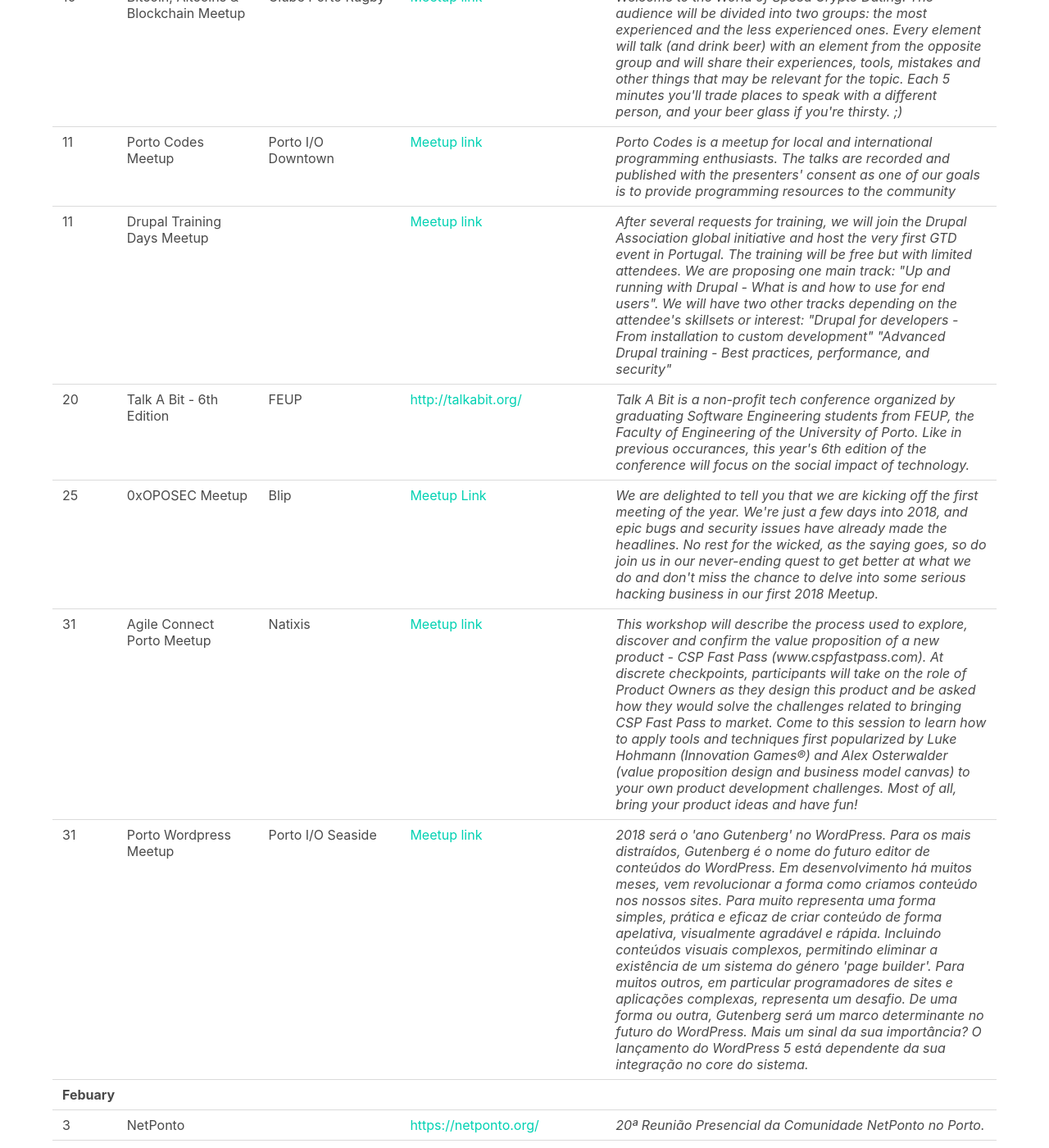
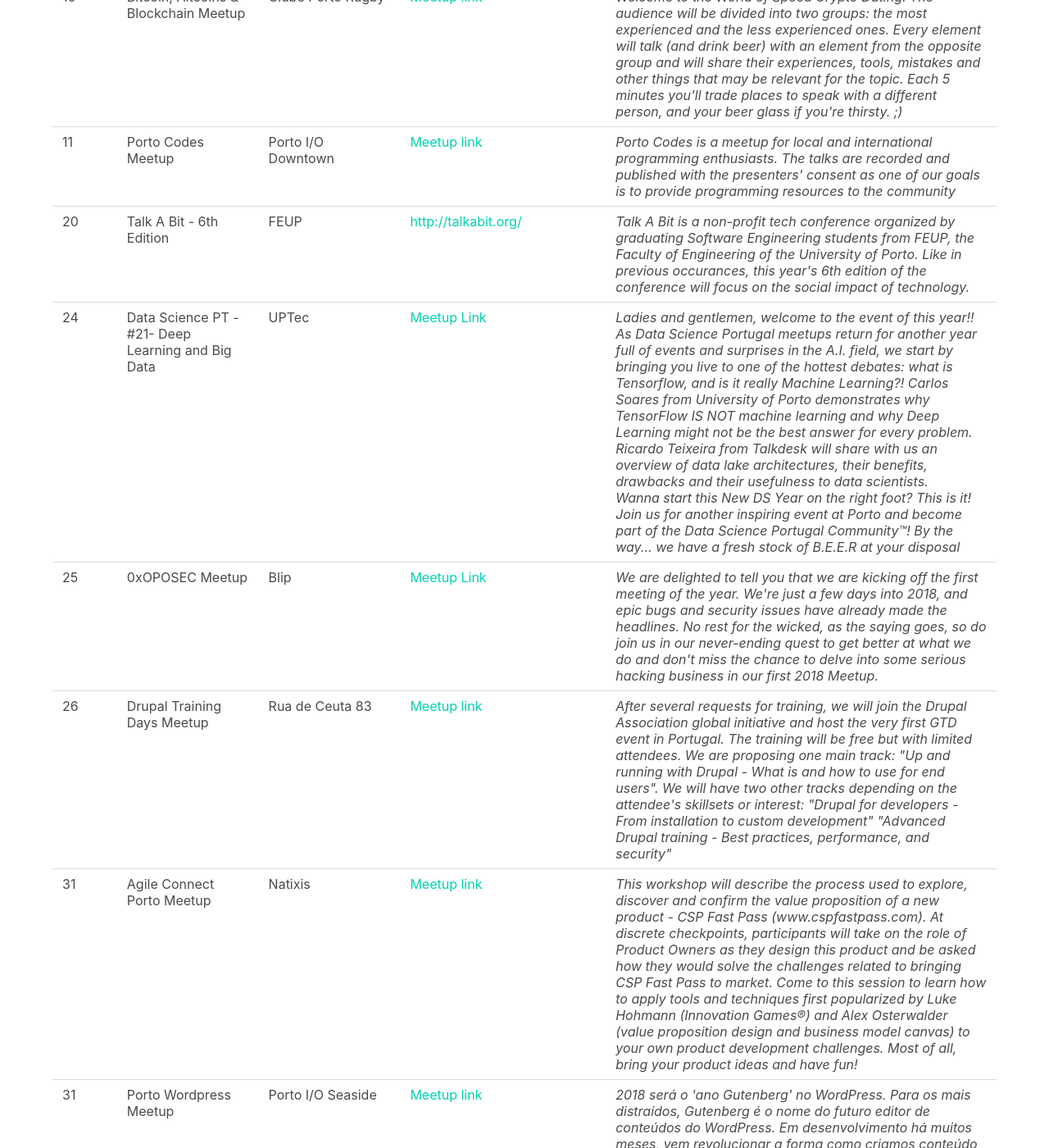
Before and after one commit to DevOpsPorto/devopsporto.github.io, a Jekyll site: the page built from events.html, in a window 1280 px wide and 1400 px high, scrolled down 701 px. Shown: the whole window at 82% size. Built offline with Jekyll 4.4.1, drawn with Linux system fonts in a browser that asks for light colours.

Commit message:
added DSPT event. Drupal event seems to have changed it's date (or we had it wrong)

```diff
--- a/events.html
+++ b/events.html
@@ -64,21 +64,7 @@
                     with the presenters' consent as one of our goals is to provide programming resources to the community</i>
             </td>
         </tr>
-        <tr>
-            <td>11</td>
-            <td width="15%">Drupal Training Days Meetup</td>
-            <td width="15%"></td>
-            <td>
-                <a href="https://www.meetup.com/pt-BR/drupal-porto/events/246478785/" target="_blank">Meetup link</a>
-            </td>
-            <td>
-                <i> After several requests for training, we will join the Drupal Association global initiative and host the very
-                    first GTD event in Portugal. The training will be free but with limited attendees. We are proposing one
-                    main track: "Up and running with Drupal - What is and how to use for end users". We will have two other
-                    tracks depending on the attendee's skillsets or interest: "Drupal for developers - From installation
-                    to custom development" "Advanced Drupal training - Best practices, performance, and security"</i>
-            </td>
-        </tr>
+
         <tr>
             <td>20</td>
             <td>Talk A Bit - 6th Edition</td>
@@ -93,6 +79,19 @@
             </td>
         </tr>
         <tr>
+            <td>24</td>
+            <td>Data Science PT - #21- Deep Learning and Big Data</td>
+            <td>UPTec</td>
+            <td>
+                <a href="https://www.meetup.com/pt-BR/datascienceportugal/events/246861945/" target="_blank">Meetup Link</a>
+            </td>
+            <td>
+                <i>Ladies and gentlemen, welcome to the event of this year!! As Data Science Portugal meetups return for another year full of events and surprises in the A.I. field, we start by bringing you live to one of the hottest debates: what is Tensorflow, and is it really Machine Learning?! Carlos Soares from University of Porto demonstrates why TensorFlow IS NOT machine learning and why Deep Learning might not be the best answer for every problem. Ricardo Teixeira from Talkdesk will share with us an overview of data lake architectures, their benefits, drawbacks and their usefulness to data scientists.<br/>
+                    Wanna start this New DS Year on the right foot? This is it! Join us for another inspiring event at Porto and become part of the Data Science Portugal Community™! By the way... we have a fresh stock of B.E.E.R at your disposal
+                </i>
+            </td>
+        </tr>
+        <tr>
             <td>25</td>
             <td>0xOPOSEC Meetup</td>
             <td>Blip</td>
@@ -104,6 +103,21 @@
                      and epic bugs and security issues have already made the headlines. No rest for the wicked, as the saying goes,
                       so do join us in our never-ending quest to get better at what we do and don't miss the chance to delve into some
                       serious hacking business in our first 2018 Meetup.</i>
+            </td>
+        </tr>
+        <tr>
+            <td>26</td>
+            <td width="15%">Drupal Training Days Meetup</td>
+            <td width="15%">Rua de Ceuta 83</td>
+            <td>
+                <a href="https://www.meetup.com/pt-BR/drupal-porto/events/246478785/" target="_blank">Meetup link</a>
+            </td>
+            <td>
+                <i> After several requests for training, we will join the Drupal Association global initiative and host the very
+                    first GTD event in Portugal. The training will be free but with limited attendees. We are proposing one
+                    main track: "Up and running with Drupal - What is and how to use for end users". We will have two other
+                    tracks depending on the attendee's skillsets or interest: "Drupal for developers - From installation
+                    to custom development" "Advanced Drupal training - Best practices, performance, and security"</i>
             </td>
         </tr>
         <tr>
```
